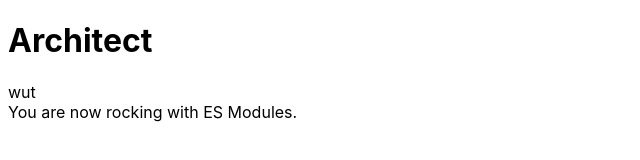
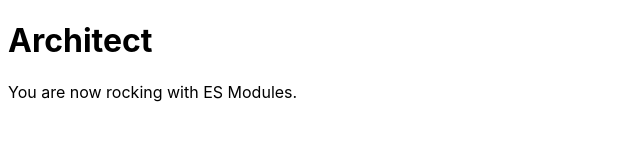
Before and after one commit to architect-examples/arc-example-es-modules, a website: page public/index.html in a window 1280 px wide. Shown: the whole page, without its empty margins (0-640 px from the left). Drawn offline with Linux system fonts and the light colour scheme; files whose address does not match are found by name.

Commit message:
Working demo using static index.html

```diff
--- a/package.json
+++ b/package.json
@@ -4,7 +4,7 @@
   "description": "Example arc app to show how to use ES Modules in your arc project.",
   "main": "index.js",
   "dependencies": {
-    "@architect/architect": "^4.3.0"
+    "@architect/architect": "^4.3.1"
   },
   "devDependencies": {},
   "scripts": {
--- a/public/index.html
+++ b/public/index.html
@@ -11,7 +11,6 @@
 </head>
 <body>
   <h1>Architect</h1>
-  wut
   <div id="js-message"></div>
   <!-- ES MODULE 👇 -->
   <script type="module" src="/js/hello.mjs" crossorigin></script>
--- a/src/http/get-js-000module/index.js
+++ b/src/http/get-js-000module/index.js
@@ -4,7 +4,6 @@ const join = require('path').join
 exports.handler = async function http (req) {
   let module = req.params.module
   let filePath = join(__dirname, 'node_modules', '@architect', 'views', module)
-  console.log('MODULE PATH: ', filePath)
   let exists = fs.existsSync(filePath)
   if (exists) {
     let file = fs.readFileSync(filePath).toString()
```
Also changed, not shown: 1 other file.
